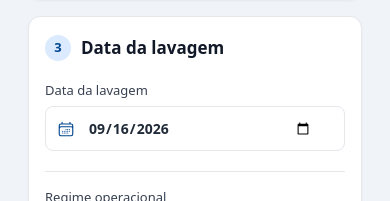
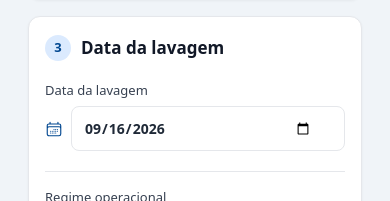
Before and after one commit to dmaeinteligencia-ux/agenda-lavagem, a Nuxt app: page /nova-reserva in a window 390 px wide. Shown: the part 949-1150 px from the top of the page. Built offline with nearby package versions, Linux system fonts and the light colour scheme; no server answers.

Commit message:
fix: corrige sobreposição da data no mobile

```diff
--- a/app/components/nova-reserva/NovaReservaDateField.vue
+++ b/app/components/nova-reserva/NovaReservaDateField.vue
@@ -85,14 +85,31 @@ defineEmits<{
 
 /*
  * Mobile (inclui iPhone 11 / Safari iOS):
- * o input[type="date"] reserva espaço para o indicador nativo e pode não
- * respeitar o inset da esquerda como no desktop. Reservamos espaço interno
- * para o ícone customizado (esquerda) e para o indicador nativo (direita),
- * evitando a sobreposição do valor da data. Desktop/tablet não são afetados.
+ * o Safari iOS não respeita de forma confiável o inset interno do
+ * input[type="date"], fazendo o valor da data sobrepor o ícone absoluto.
+ * Solução: no mobile o wrapper vira flex; o ícone passa a ocupar uma área
+ * própria (fora do input) e o input usa flex: 1, aproveitando toda a largura
+ * restante do card. Desktop/tablet permanecem inalterados.
  */
 @media (max-width: 600px) {
+  .nova-reserva-date-field-wrap {
+    display: flex;
+    align-items: center;
+    gap: 8px;
+    width: 100%;
+  }
+
+  .nova-reserva-date-field-icon {
+    position: static;
+    transform: none;
+    flex: 0 0 auto;
+  }
+
   .nova-reserva-date-field-input {
-    padding-left: 42px;
+    width: auto;
+    flex: 1 1 0;
+    min-width: 0;
+    padding-left: 12px;
     padding-right: 32px;
   }
 }
```
